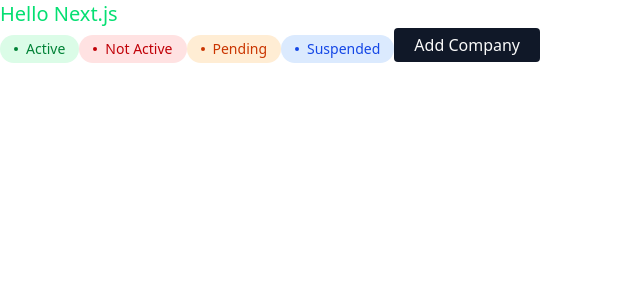
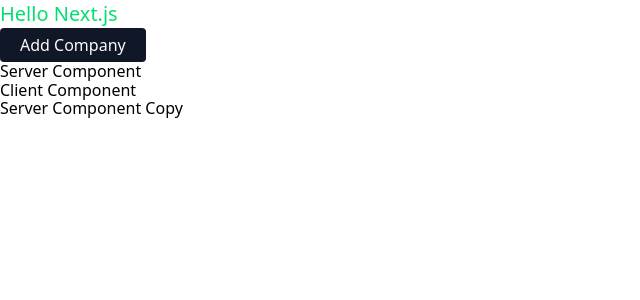
Before and after one commit to DimaOstapchuk91/true-scape-next.js, a Next.js app: page / in a window 1280 px wide. Shown: the top 300 px of the page, without its empty margins (0-640 px from the left). Built offline with nearby package versions, Linux system fonts and the light colour scheme.

Commit message:
add learn Client and Server component

```diff
--- /dev/null
+++ b/src/app/components/ClientComponent/ClientComponent.tsx
@@ -0,0 +1,17 @@
+'use client';
+
+import ServerComponentCopy from '../ServerComponentCopy/ServerComponentCopy';
+
+export interface ServerComponentProps {
+  children?: React.ReactNode;
+}
+
+export default function ClientComponent({ children }: ServerComponentProps) {
+  console.log('Client Component');
+  return (
+    <div>
+      <span>Client Component</span>
+      {children}
+    </div>
+  );
+}
--- /dev/null
+++ b/src/app/components/ServerComponent/ServerComponent.tsx
@@ -0,0 +1,15 @@
+import React from 'react';
+
+export interface ServerComponentProps {
+  children?: React.ReactNode;
+}
+
+export default function ServerComponent({ children }: ServerComponentProps) {
+  console.log('Server Component');
+  return (
+    <div>
+      <span>Server Component</span>
+      {children}
+    </div>
+  );
+}
--- /dev/null
+++ b/src/app/components/ServerComponentCopy/ServerComponentCopy.tsx
@@ -0,0 +1,19 @@
+import { headers } from 'next/headers';
+import React from 'react';
+
+export interface ServerComponentCopyProps {
+  children?: React.ReactNode;
+}
+
+export default function ServerComponentCopy({
+  children,
+}: ServerComponentCopyProps) {
+  console.log(headers());
+  console.log('Server Component Copy');
+  return (
+    <div>
+      <span>Server Component Copy</span>
+      {children}
+    </div>
+  );
+}
--- a/src/app/page.tsx
+++ b/src/app/page.tsx
@@ -1,16 +1,23 @@
 import StatusLabel, { Status } from './components/active-label/StatusLabel';
 import AddCompanyBtn from './components/AddCompanyBtn/AddCompanyBtn';
+import ClientComponent from './components/ClientComponent/ClientComponent';
+import ServerComponent from './components/ServerComponent/ServerComponent';
+import ServerComponentCopy from './components/ServerComponentCopy/ServerComponentCopy';
 import './globals.css';
 
 export default function Home() {
   return (
     <main>
       <h1 className="text-xl text-green-400">Hello Next.js</h1>
-      <StatusLabel status={Status.Active}>Active</StatusLabel>
+      {/* <StatusLabel status={Status.Active}>Active</StatusLabel>
       <StatusLabel status={Status.NotActive}>Not Active</StatusLabel>
       <StatusLabel status={Status.Pending}>Pending</StatusLabel>
-      <StatusLabel status={Status.Suspended}>Suspended</StatusLabel>
+      <StatusLabel status={Status.Suspended}>Suspended</StatusLabel> */}
       <AddCompanyBtn />
+      <ServerComponent />
+      <ClientComponent>
+        <ServerComponentCopy />
+      </ClientComponent>
     </main>
   );
 }
```
